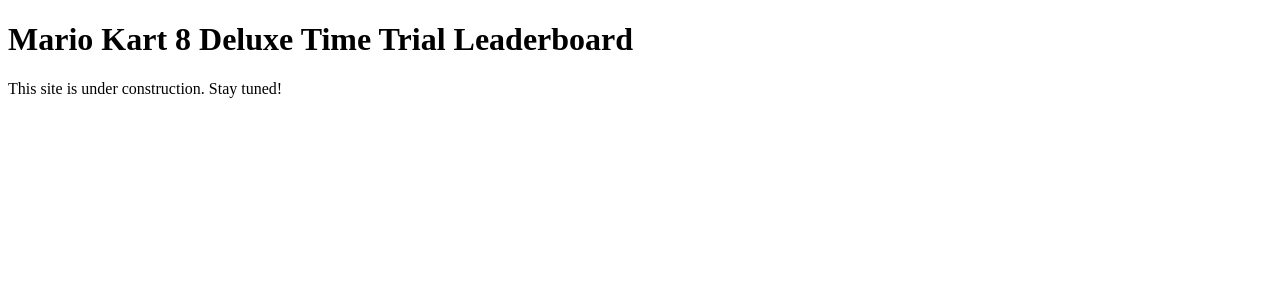
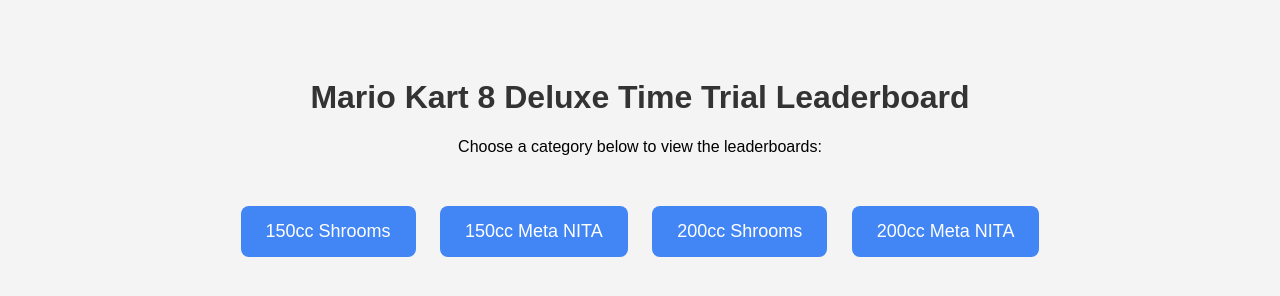
Before and after one commit to fuurinmyb/mk8dx-leaderboard, a plain HTML site: page index.html in a window 1280 px wide. Drawn offline with Linux system fonts and the light colour scheme.

Commit message:
Update index.html

```diff
--- a/index.html
+++ b/index.html
@@ -1,10 +1,49 @@
 <!DOCTYPE html>
-<html>
+<html lang="en">
 <head>
-  <title>MK8DX Leaderboard</title>
+  <meta charset="UTF-8">
+  <title>MK8DX Time Trial Leaderboard</title>
+  <style>
+    body {
+      font-family: Arial, sans-serif;
+      text-align: center;
+      background-color: #f4f4f4;
+      padding: 50px;
+    }
+
+    h1 {
+      color: #333;
+    }
+
+    .nav-buttons {
+      margin-top: 40px;
+    }
+
+    .nav-buttons a {
+      display: inline-block;
+      margin: 10px;
+      padding: 15px 25px;
+      background-color: #4285f4;
+      color: white;
+      text-decoration: none;
+      border-radius: 8px;
+      font-size: 18px;
+    }
+
+    .nav-buttons a:hover {
+      background-color: #3367d6;
+    }
+  </style>
 </head>
 <body>
   <h1>Mario Kart 8 Deluxe Time Trial Leaderboard</h1>
-  <p>This site is under construction. Stay tuned!</p>
+  <p>Choose a category below to view the leaderboards:</p>
+
+  <div class="nav-buttons">
+    <a href="150cc-shrooms.html">150cc Shrooms</a>
+    <a href="150cc-meta-nita.html">150cc Meta NITA</a>
+    <a href="200cc-shrooms.html">200cc Shrooms</a>
+    <a href="200cc-meta-nita.html">200cc Meta NITA</a>
+  </div>
 </body>
 </html>
```
